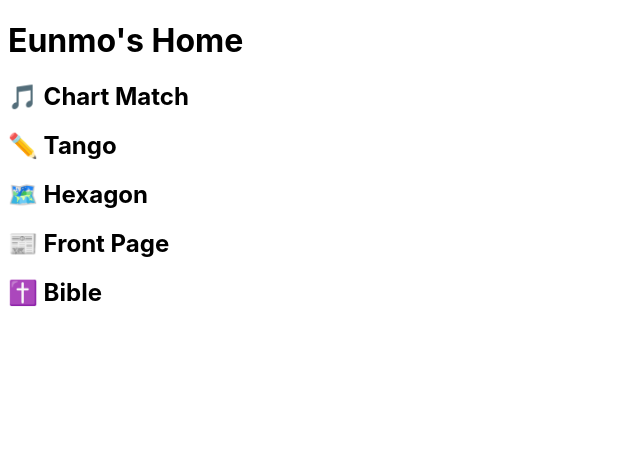
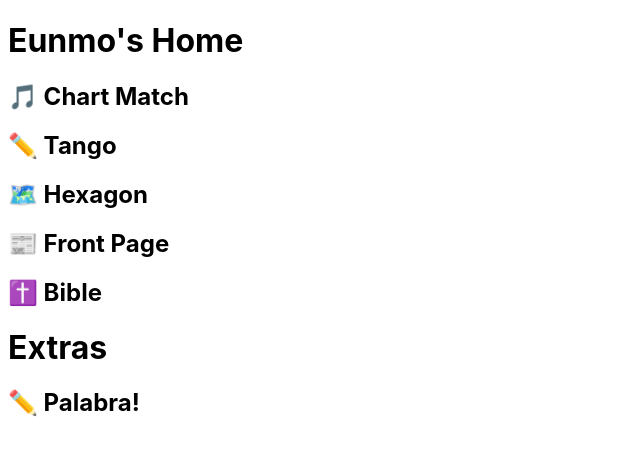
Before and after one commit to eunmo/nginx, a plain HTML site: page www/index.html in a window 1280 px wide. Shown: the whole page, without its empty margins (0-640 px from the left). Drawn offline with Linux system fonts and the light colour scheme.

Commit message:
add palabra

```diff
--- a/www/index.html
+++ b/www/index.html
@@ -17,5 +17,7 @@ a {color: black; text-decoration: none;}
   <!--h2><a href="/" onclick="javascript:event.target.port=3050">⚽ Football Archive</a></h2-->
   <h2><a href="https://news.eunmo.be/">📰 Front Page</a></h2>
   <h2><a href="https://bible.eunmo.be/">✝️ Bible</a></h2>
+  <h1>Extras</h1>
+  <h2><a href="https://palabra.eunmo.be/">✏️ Palabra!</a></h2>
 </body>
 </html>
```
Also changed, not shown: 2 other files.
